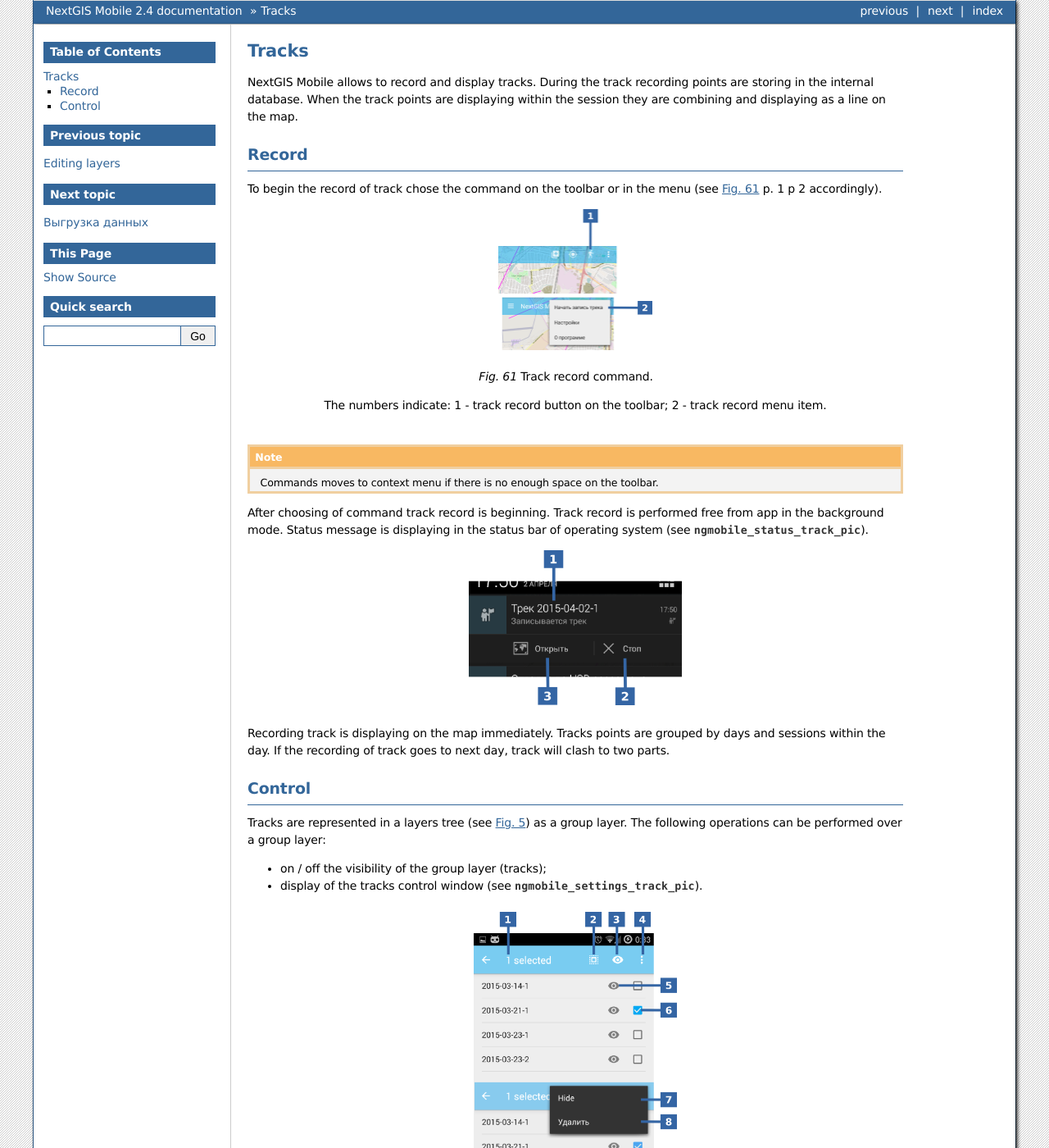
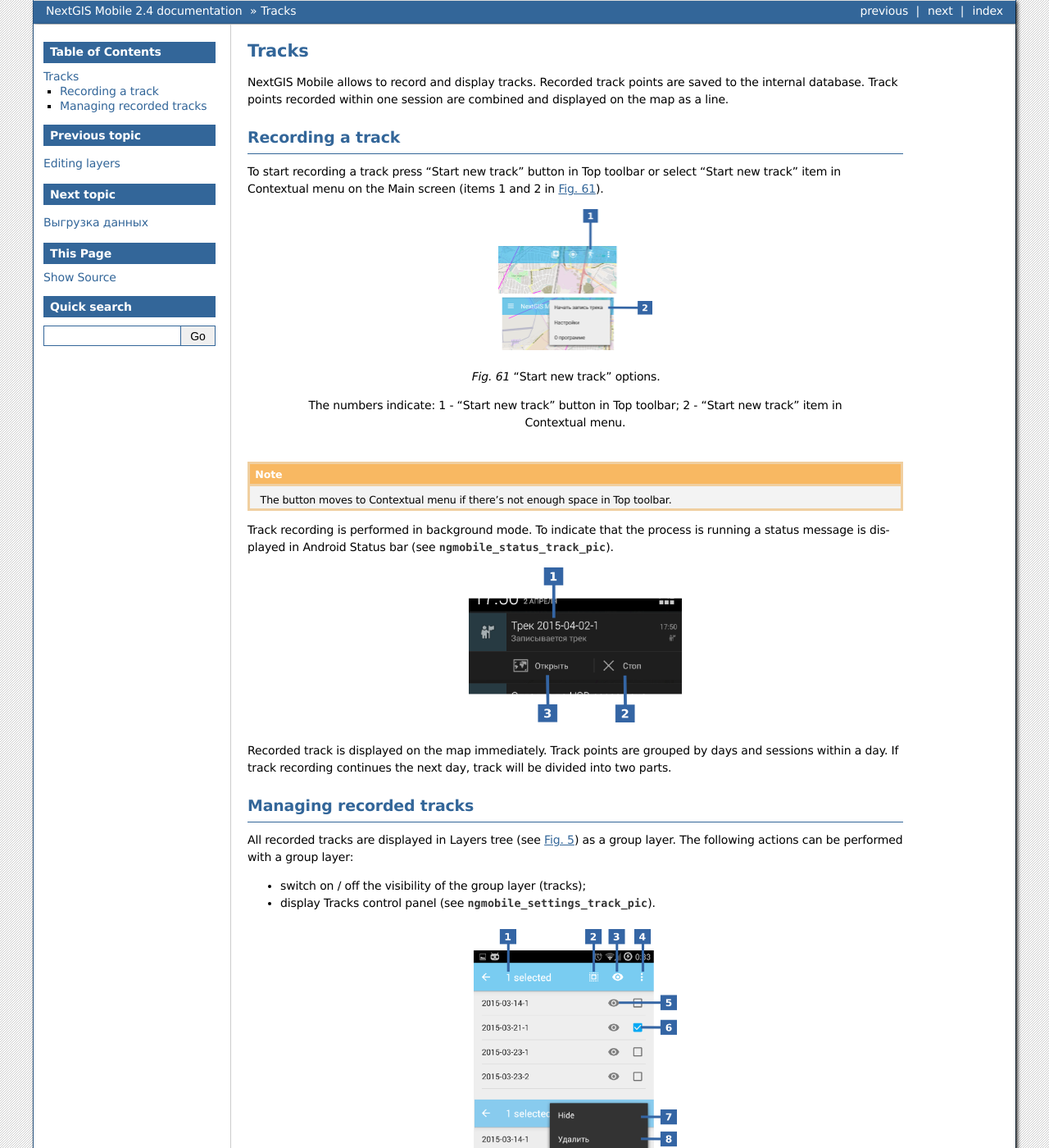
Before and after one commit to nextgis/docs_ngmobile, a Sphinx documentation site: the page built from source/tracks.rst, in a window 1280 px wide and 1400 px high. Shown: the whole window at 82% size. Built offline with Sphinx 7.4.7, drawn with Linux system fonts in a browser that asks for light colours; formulas are drawn with MathJax 3; some of the changed text lies outside the part shown.

Commit message:
update Tracks translation

```diff
--- a/source/tracks.rst
+++ b/source/tracks.rst
@@ -5,56 +5,56 @@
 Tracks
 ======
 
-NextGIS Mobile allows to record and display tracks. During the track recording points are storing in the internal database. When the track points are displaying within the session they are combining and displaying as a line on the map.
+NextGIS Mobile allows to record and display tracks. Recorded track points are saved to the internal database. Track points recorded within one session are combined and displayed on the map as a line.
 
-Record
-------
+Recording a track
+------------------
 
-To begin the record of track chose the command on the toolbar or in the menu (see :numref:`ngmobile_track_menu_pic` p. 1 p 2 accordingly).
+To start recording a track press "Start new track" button in Top toolbar or select "Start new track" item in Contextual menu on the Main screen (items 1 and 2 in :numref:`ngmobile_track_menu_pic`).
 
 .. figure:: _static/ngmobile_track_menu.png
    :name: ngmobile_track_menu_pic
    :align: center
    :width: 5cm
 
-   Track record command.
+   "Start new track" options.
 
-    The numbers indicate: 1 - track record button on the toolbar; 2 - track record menu item.
+    The numbers indicate: 1 - "Start new track" button in Top toolbar; 2 - "Start new track" item in Contextual menu.
 
 .. note::
-	Commands moves to context menu if there is no enough space on the toolbar.
+	The button moves to Contextual menu if there's not enough space in Top toolbar.
 
-After choosing of command track record is beginning. Track record is performed free from app in the background mode. Status message is displaying in the status bar of operating system (see :numref:`ngmobile_status_track_pic`).
+Track recording is performed in background mode. To indicate that the process is running a status message is displayed in Android Status bar (see :numref:`ngmobile_status_track_pic`).
 
 .. figure:: _static/ngmobile_status_track.png
    :name: ngmobile_status_track_pic
    :align: center
    :height: 5cm
 
- 	Record track status.
+ 	Recording track status.
 
- 	The numbers indicate: 1 - name of track record session; 2 - button of finish track record; 3 - an app activation button of the track record process.
+ 	The numbers indicate: 1 - Name of track session; 2 - "Stop track recording" button; 3 - "Open recording app" button.
 
-Recording track is displaying on the map immediately. Tracks points are grouped by days and sessions within the day. If the recording of track goes to next day, track will clash to two parts.
+Recorded track is displayed on the map immediately. Track points are grouped by days and sessions within a day. If track recording continues the next day, track will be divided into two parts.
 
-Control
--------
+Managing recorded tracks
+---------------------------
 
-Tracks are represented in a layers tree (see :numref:`ngmobile_layer_tree_pic`) as a group layer. The following operations can be performed over a group layer:
+All recorded tracks are displayed in Layers tree (see :numref:`ngmobile_layer_tree_pic`) as a group layer. The following actions can be performed with a group layer:
 
-* on / off the visibility of the group layer (tracks);
-* display of the tracks control window (see :numref:`ngmobile_settings_track_pic`).
+* switch on / off the visibility of the group layer (tracks);
+* display Tracks control panel (see :numref:`ngmobile_settings_track_pic`).
 
 .. figure:: _static/ngmobile_track_settings.png
    :name: ngmobile_settings_track_pic
    :align: center
    :height: 11cm
 
- 	Track control window.
+ 	Tracks control panel.
 
-The numbers indicate: 1 - amount of selected tracks; 2 - button of all tracks selection (deselection); 4 - context menu; 5 - on / off display track button; 6 - track selection button; 7 - on / off of the tracks displaying menu item; 8 - delete selected tracks.
+   The numbers indicate: 1 - Number of selected tracks; 2 - "All tracks selection" button; 2 - "All tracks visibility" button; 4 - Contextual menu; 5 - "Track visibility" button; 6 - "Track selection" button; 7 - "Track visibility" contextual menu item; 8 - "Delete track" contextual menu item.
 
- The tracks control window contains a list of tracks. Tracks points are grouped by days and sessions within the day. None of the track will be highlighted when the tracks control window is open. You can only change the visibility of the individual track in this mode. Select the group of tracks to perform operations on them (see :numref:`ngmobile_settings_track_pic` Рї. 6). The window will look this way after you select at least one track :numref:`ngmobile_settings_track_pic`. In this case, the following operations can be performed on selected tracks:
+Tracks control panel contains a list of recorded tracks. None of the tracks is selected when Tracks control panel is being opened. You can only change individual or all tracks visibility in this mode. To perform actions with a group of tracks select them first (item 6 in :numref:`ngmobile_settings_track_pic`). When you select at least one track Tracks control panel will change its look as seen on :numref:`ngmobile_settings_track_pic`. After that the following actions can be performed with selected tracks:
 
- * on / off visibility;
- * delete.
+* switch on / off the visibility of selected tracks;
+* delete selected tracks.
```
